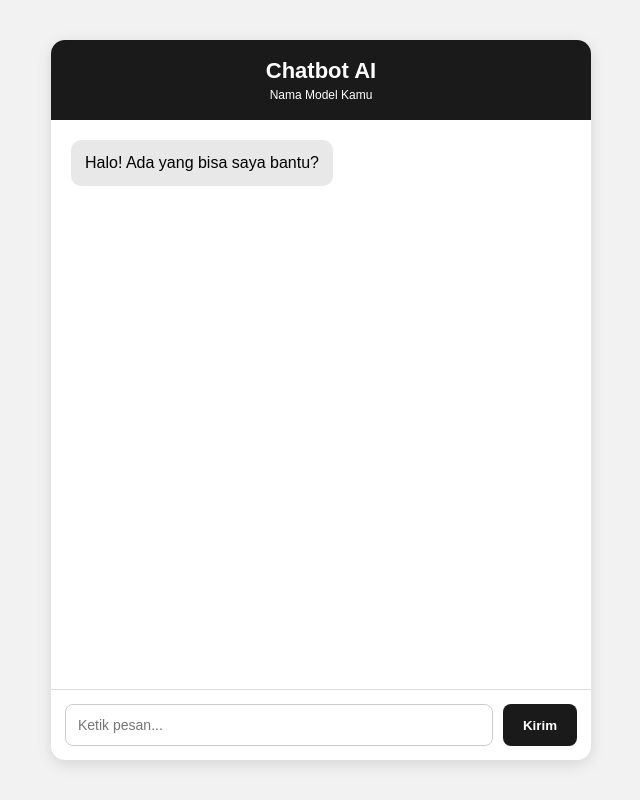
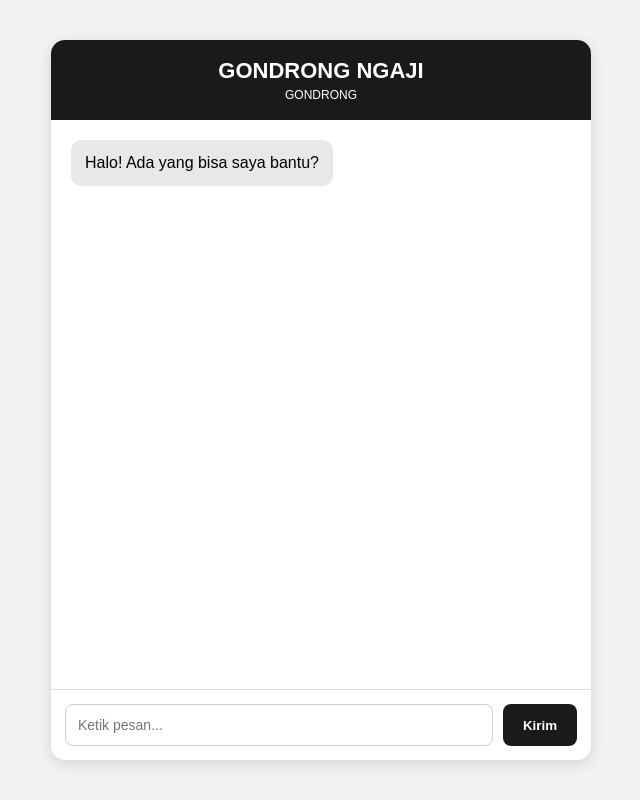
Before and after one commit to Alfianwijayanto24/110_ChatBot, a website: page public/index.html in a window 1280 px wide. Shown: the whole page, without its empty margins (319-959 px from the left). Drawn offline with Linux system fonts and the light colour scheme.

Commit message:
menambah kan index html

```diff
--- a/public/index.html
+++ b/public/index.html
@@ -9,8 +9,8 @@
 <body>
     <div class="container">
         <div class="header">
-            <h1>Chatbot AI</h1>
-            <p>Nama Model Kamu</p>
+            <h1>GONDRONG NGAJI</h1>
+            <p>GONDRONG</p>
         </div>
 
         <div id="chat" class="chat">
```
